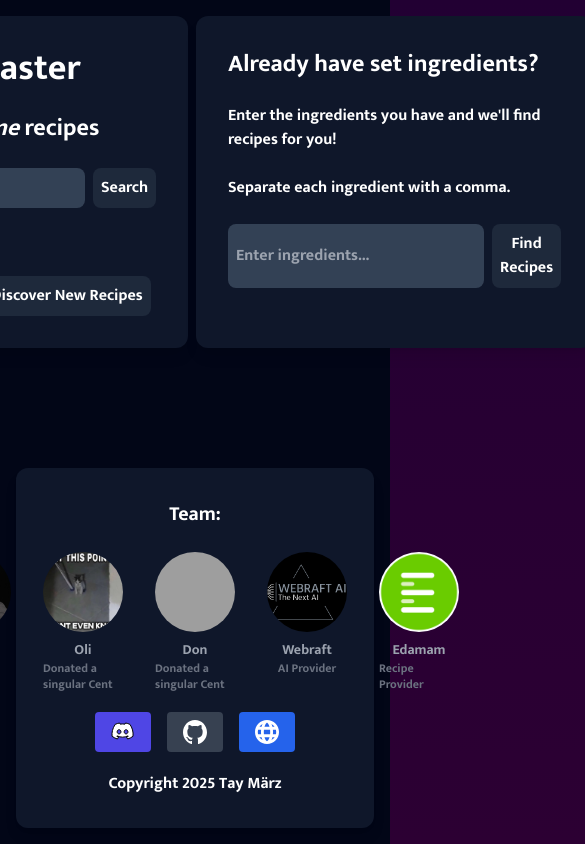
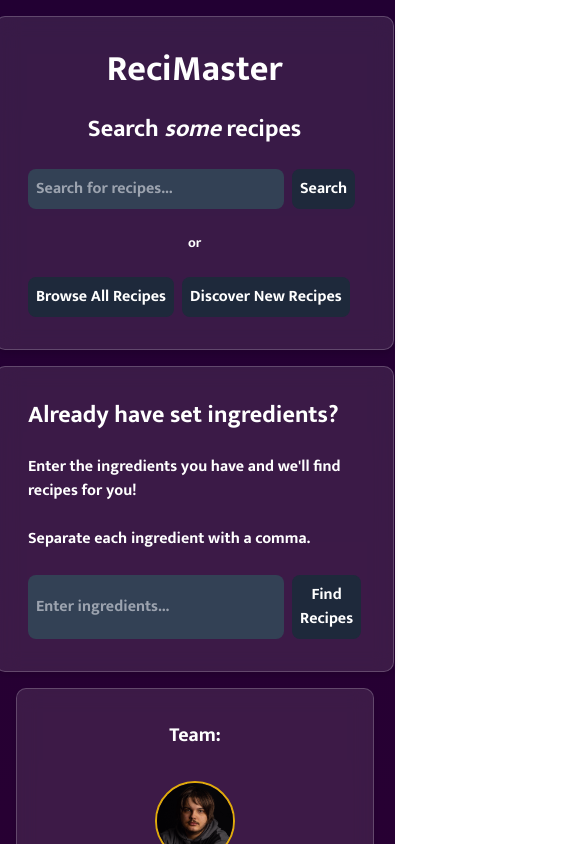
Before and after one commit to taynotfound/recimaster, a Next.js app: page / in a window 390 px wide. Shown: the top 844 px of the page, 585 px wide, since content can reach past the window. Built offline with nearby package versions, Linux system fonts and the light colour scheme; grey boxes are pictures that could not be loaded; a web font is replaced by a local one.

Commit message:
feat: Revamp homepage layout with responsive design, improved card styling, and enhanced team section presentation

```diff
--- a/app/page.js
+++ b/app/page.js
@@ -7,7 +7,7 @@ import GithubIcon from '../public/icons/github.svg';
 import WebsiteIcon from '../public/icons/website.svg';
 import WhatsappIcon from '../public/icons/whatsapp.svg';
 import YoutubeIcon from '../public/icons/youtube.svg';
-
+import "./recipes/recipes.css"
 export default function Home() {
 
   const team = [
@@ -44,9 +44,9 @@ export default function Home() {
   ];
 
   return (
-    <main className="flex min-h-screen flex-col items-center justify-center bg-slate-950 p-4">
-              <div className="flex space-x-2">
-      <div className="bg-slate-900 rounded-xl shadow-lg p-8 space-y-6 card">
+    <main className="flex min-h-screen flex-col items-center justify-start p-4">
+      <div className="flex flex-col space-y-4 md:space-y-0 md:flex-row md:space-x-2">
+        <div className="rounded-xl shadow-lg p-8 space-y-6 card frosted-glass recipe-card">
           <h1 className="text-4xl text-white font-bold text-center">ReciMaster</h1>
           <h3 className="text-2xl text-white font-bold text-center">Search <span className="italic">some</span> recipes</h3>
 
@@ -73,7 +73,7 @@ export default function Home() {
           </a>
           </div>
         </div>
-      <div className="bg-slate-900 rounded-xl shadow-lg p-8 space-y-6 card">
+        <div className="recipe-card frosted-glass rounded-xl shadow-lg p-8 space-y-6 card">
           <h2 className="text-2xl text-white font-bold">Already have set ingredients?</h2>
           <p className="text-white">Enter the ingredients you have and we'll find recipes for you!</p>
           <p className="text-white">Separate each ingredient with a comma.</p>
@@ -91,12 +91,12 @@ export default function Home() {
         </div>
       </div>
 
-    <div className="w-full max-w-4xl bg-slate-900 rounded-xl shadow-lg p-8 mt-auto">
+      <div className="w-full max-w-4xl recipe-card frosted-glass rounded-xl shadow-lg p-8 mt-4 md:mt-auto">
           <h4 className="text-white text-center text-xl font-semibold mb-6">Team:</h4>
-        <div className="flex justify-center space-x-8">
+          <div className="grid grid-cols-1 sm:grid-cols-2 md:grid-cols-5 gap-4">
             {team.map((sponsor, index) => (
-            <div key={index} className="flex flex-col items-center">
-              <div className="w-20 h-20 rounded-full overflow-hidden mb-2">
+              <div key={index} className={`flex flex-col items-center ${sponsor.name === "Tay" ? "p-2 rounded-lg" : ""}`}>
+                <div className={`w-20 h-20 rounded-full overflow-hidden mb-2 ${sponsor.name === "Tay" ? "border-2 border-yellow-500 animate-pulse" : ""}`}>
                   <Image
                     src={`${sponsor.image}`}
                     alt={sponsor.name}
```
Lines whose indentation alone changed are shown as unchanged.
